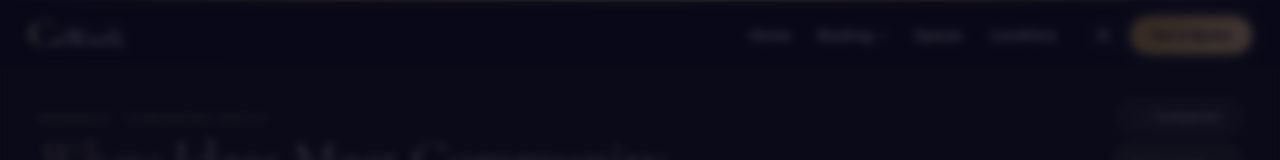
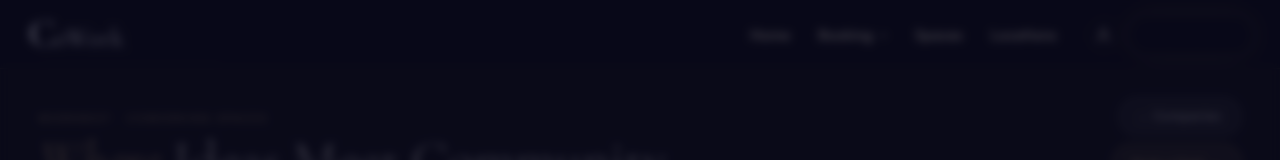
Before and after one commit to Tharun123-Dev/coworking_space, a React (Vite) app in the folder Frontend/cowork_space/: page /workspaces/meeting in a window 1280 px wide. Shown: the top 160 px of the page. Built offline with nearby package versions, Linux system fonts and the light colour scheme; a web font is replaced by a local one.

Commit message:
navbar change

```diff
--- a/Frontend/cowork_space/src/Styles/Navbar.module.css
+++ b/Frontend/cowork_space/src/Styles/Navbar.module.css
@@ -7,9 +7,15 @@
   --nb-h: 66px;
   --nb-bg: rgba(7, 7, 10, 0.94);
   --nb-border: rgba(201, 162, 84, 0.16);
-  --gold: #c9a254;
-  --gold-lt: #e2be78;
-  --gold-dim: rgba(201, 162, 84, 0.1);
+  /* To this: */
+  --navbar-gold: #c9a254;
+  --navbar-gold-lt: #e2be78;
+  --navbar-gold-dim: rgba(201, 162, 84, 0.1);
+  --navbar-gold-glow: rgba(221, 217, 208, 0.28);
+  --navbar-tx: #f9f7f3;
+  --navbar-tx-muted: #fcf2d6;
+  --navbar-font-d: 'Cormorant Garamond', Georgia, serif;
+  --navbar-font-b: 'Outfit', 'Segoe UI', sans-serif;
   --gold-glow: rgba(221, 217, 208, 0.28);
   --tx: #f9f7f3;
   --tx-muted: #fcf2d6;
```
